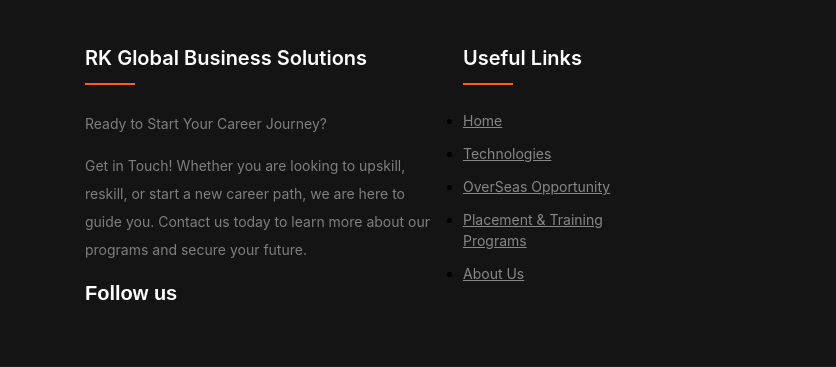
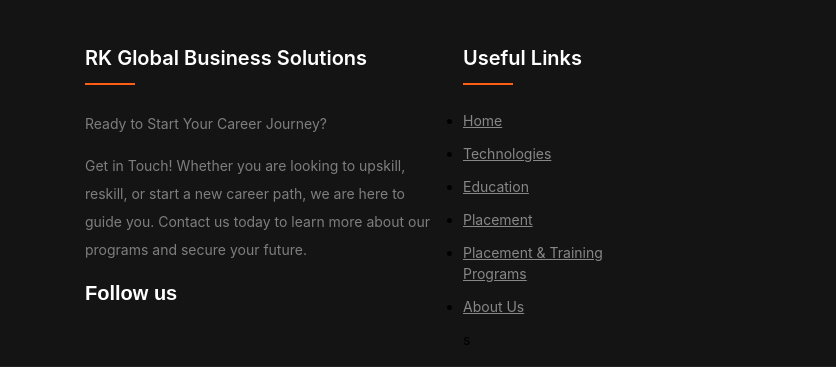
Before and after one commit to sherjin-tech/Rk-Global-Services, a plain HTML site: page education.html in a window 1280 px wide. Shown: the part 4696-5063 px from the top of the page, 0-836 px from the left. Drawn offline with nearby package versions, Linux system fonts and the light colour scheme; a web font is replaced by a local one.

Commit message:
Update education.html

```diff
--- a/education.html
+++ b/education.html
@@ -330,12 +330,13 @@
                           <h3>Useful Links</h3>
                       </div>
                       <ul class="">
-                          <li><a href="#">Home</a></li>
-                          <li><a href="#">Technologies</a></li>
-                          <li><a href="#">OverSeas Opportunity</a></li>
-                          <li><a href="#">Placement & Training Programs</a></li>
-                          <li><a href="#">About Us</a></li>
-                      </ul>
+                          <li><a href="./index.html">Home</a></li>
+                          <li><a href="./technology.html">Technologies</a></li>
+                          <li><a href="./education.html">Education</a></li>
+                          <li><a href="./placement.html">Placement</a></li>
+                          <li><a href="./placement&training.html">Placement & Training Programs</a></li>
+                          <li><a href="./index.html">About Us</a></li>
+                      </ul>s
                   </div>
               </div>
               <div class="col-xl-4 col-lg-4 col-md-6 mb-50">
```
